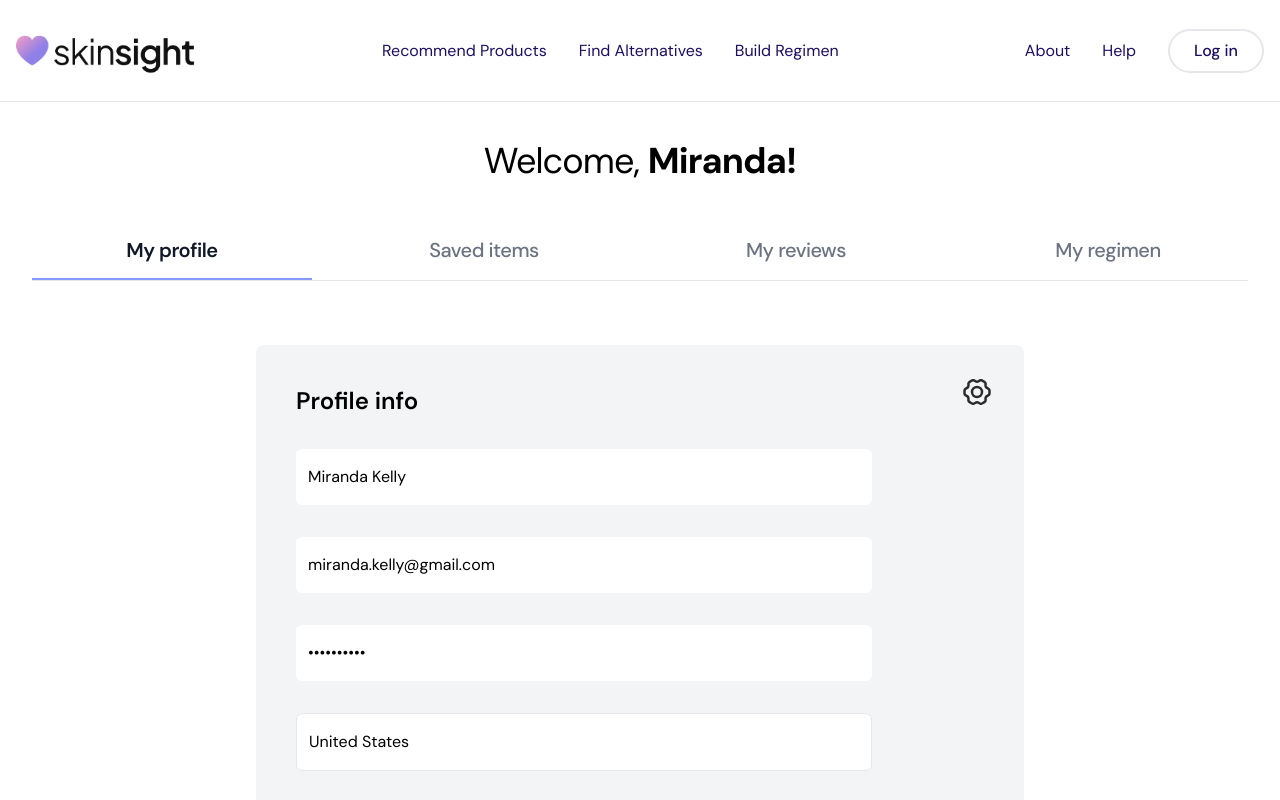
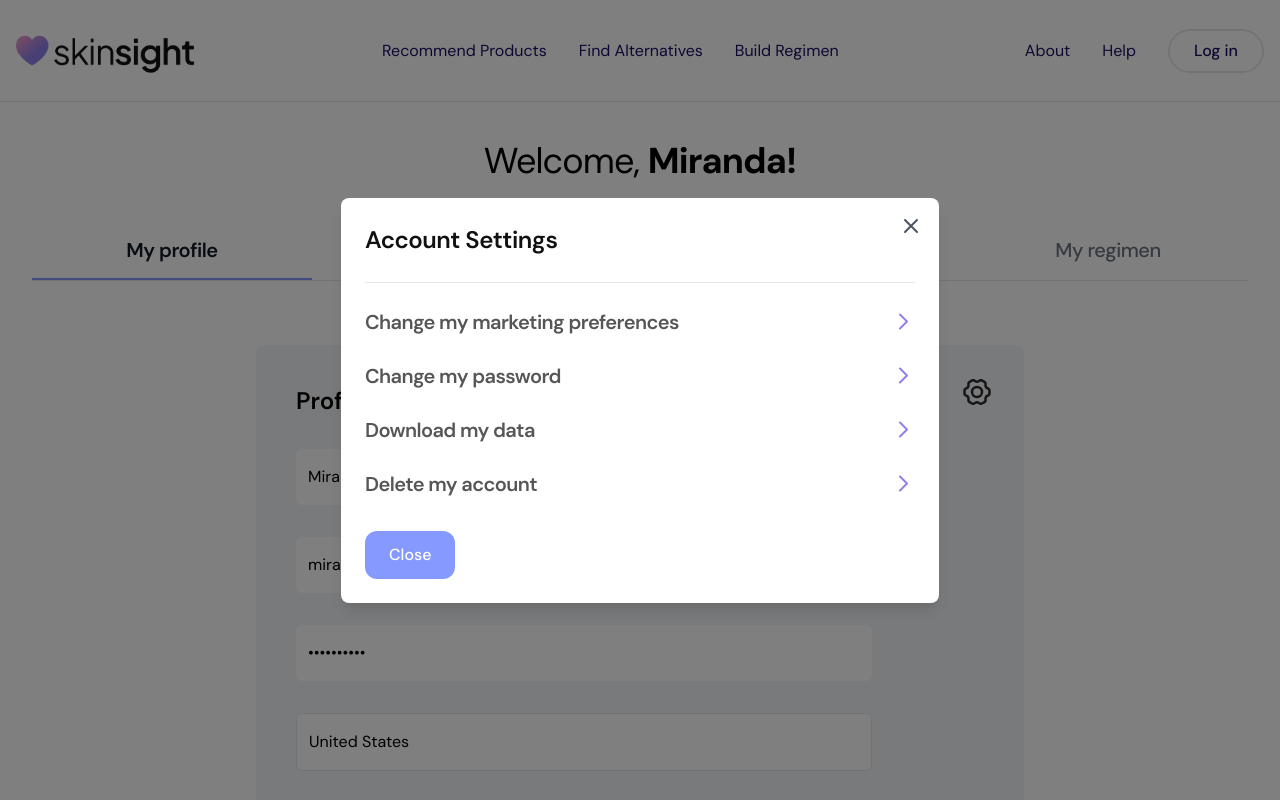
Before and after one commit to Btocode/skinsight__frontend, a Next.js app: page /my-profile in a window 1280 px wide. Both pictures are taken after a click on the button "Settings". Shown: the top 800 px of the page. Built offline with nearby package versions, Linux system fonts and the light colour scheme.

Commit message:
feat: add settings component design: marketing-preference, change-password, download-data, delete-account

```diff
--- /dev/null
+++ b/src/app/(main)/(account)/_components/ChangePassword.tsx
@@ -0,0 +1,51 @@
+import Button from "@/components/common/Button";
+import { InputBox } from "@/components/common/InputBox";
+
+const ChangePassword = ({ onClose }: { onClose: () => void }) => {
+  return (
+    <div className="w-[550px]">
+      <Button
+        variant={"back"}
+        onClick={onClose}
+        icon={
+          <svg
+            width="24"
+            height="25"
+            viewBox="0 0 24 25"
+            fill="none"
+            xmlns="http://www.w3.org/2000/svg"
+          >
+            <path
+              d="M3 12.5L8 17.5M3 12.5L8 7.5M3 12.5H21"
+              stroke="#2C2C2C"
+              strokeWidth={2}
+              strokeLinecap="round"
+              strokeLinejoin="round"
+            />
+          </svg>
+        }
+      >
+        Back
+      </Button>
+      <h2 className="text-2xl font-semibold leading-[36px] tracking-[-0.02em] text-[#111111]">
+        Change password
+      </h2>
+      <hr className="w-full h-px my-6 bg-[#EFEFEF]" />
+      <p className="text-[16px] leading-[24px] tracking-[-3%] text-[#575656]">
+        To change your password, please enter your old password then create a
+        new one and repeat it.
+      </p>
+      <form action="" className="space-y-6 mt-6">
+        <InputBox placeholder="Enter you old password" />
+        <InputBox placeholder="Enter you new password" />
+        <InputBox placeholder="Repeat new password" />
+        <div className="flex items-center gap-4">
+          <Button>Save</Button>
+          <Button variant={"outline"}>Cancel</Button>
+        </div>
+      </form>
+    </div>
+  );
+};
+
+export default ChangePassword;
--- /dev/null
+++ b/src/app/(main)/(account)/_components/DeleteAccount.tsx
@@ -0,0 +1,47 @@
+import Button from "@/components/common/Button";
+import React from "react";
+
+const DeleteAccount = ({ onClose }: { onClose: () => void }) => {
+  return (
+    <div className="w-[550px]">
+      <Button
+        variant={"back"}
+        onClick={onClose}
+        icon={
+          <svg
+            width="24"
+            height="25"
+            viewBox="0 0 24 25"
+            fill="none"
+            xmlns="http://www.w3.org/2000/svg"
+          >
+            <path
+              d="M3 12.5L8 17.5M3 12.5L8 7.5M3 12.5H21"
+              stroke="#2C2C2C"
+              strokeWidth={2}
+              strokeLinecap="round"
+              strokeLinejoin="round"
+            />
+          </svg>
+        }
+      >
+        Back
+      </Button>
+      <h2 className="text-2xl font-semibold leading-[36px] tracking-[-0.02em] text-[#111111]">
+        Delete my account
+      </h2>
+      <hr className="w-full h-px my-6 bg-[#EFEFEF]" />
+      <p className="text-[16px] leading-[24px] tracking-[-3%] text-[#575656]">
+        Are you sure you want to delete your account? You will lose access to
+        the Skinsight tool and your saved items.
+      </p>
+
+      <div className="flex items-center gap-4 mt-6 pb-2">
+        <Button>Yes, delete</Button>
+        <Button variant={"outline"}>No, cancel</Button>
+      </div>
+    </div>
+  );
+};
+
+export default DeleteAccount;
--- /dev/null
+++ b/src/app/(main)/(account)/_components/DownloadData.tsx
@@ -0,0 +1,53 @@
+import Button from "@/components/common/Button";
+import Link from "next/link";
+import React from "react";
+
+const DownloadData = ({ onClose }: { onClose: () => void }) => {
+  return (
+    <div className="w-[550px]">
+      <Button
+        variant={"back"}
+        onClick={onClose}
+        icon={
+          <svg
+            width="24"
+            height="25"
+            viewBox="0 0 24 25"
+            fill="none"
+            xmlns="http://www.w3.org/2000/svg"
+          >
+            <path
+              d="M3 12.5L8 17.5M3 12.5L8 7.5M3 12.5H21"
+              stroke="#2C2C2C"
+              strokeWidth={2}
+              strokeLinecap="round"
+              strokeLinejoin="round"
+            />
+          </svg>
+        }
+      >
+        Back
+      </Button>
+      <h2 className="text-2xl font-semibold leading-[36px] tracking-[-0.02em] text-[#111111]">
+        Download my data
+      </h2>
+      <hr className="w-full h-px my-6 bg-[#EFEFEF]" />
+      <p className="text-[16px] leading-[24px] tracking-[-3%] text-[#575656]">
+        We will send you a copy of your data on your registered email address.
+        Kindly read our{" "}
+        <Link href={"/privacy-policy"} className="text-primary">
+          Terms & conditions{" "}
+        </Link>
+        before proceeding. You should be able to receive your data within 3
+        working days.
+      </p>
+
+      <div className="flex items-center gap-4 mt-6 pb-2">
+        <Button>Yes, download</Button>
+        <Button variant={"outline"}>Maybe later</Button>
+      </div>
+    </div>
+  );
+};
+
+export default DownloadData;
--- /dev/null
+++ b/src/app/(main)/(account)/_components/MarketingPreference.tsx
@@ -0,0 +1,55 @@
+import Button from "@/components/common/Button";
+import { Switch } from "@/components/common/Switch";
+
+const MarketingPreference = ({ onClose }: { onClose: () => void }) => {
+  return (
+    <div className="w-[550px]">
+      <Button
+        variant={"back"}
+        onClick={onClose}
+        icon={
+          <svg
+            width="24"
+            height="25"
+            viewBox="0 0 24 25"
+            fill="none"
+            xmlns="http://www.w3.org/2000/svg"
+          >
+            <path
+              d="M3 12.5L8 17.5M3 12.5L8 7.5M3 12.5H21"
+              stroke="#2C2C2C"
+              strokeWidth={2}
+              strokeLinecap="round"
+              strokeLinejoin="round"
+            />
+          </svg>
+        }
+      >
+        Back
+      </Button>
+      <h2 className="text-2xl font-semibold leading-[36px] tracking-[-0.02em] text-[#111111]">
+        Marketing preferences
+      </h2>
+      <hr className="w-full h-px my-6 bg-[#EFEFEF]" />
+      <ul className="list-none m-0 space-y-6 mb-8">
+        <Step enabled label="Send me marketing emails" />
+        <Step enabled={false} label="Send me new updates about Skinsight" />
+        <Step enabled label="Use my data to improve Skinsight algorithms" />
+      </ul>
+      <Button onClick={onClose}>Close</Button>
+    </div>
+  );
+};
+
+export default MarketingPreference;
+
+const Step = ({ label, enabled }: { label: string; enabled: boolean }) => {
+  return (
+    <li className="flex items-center justify-between cursor-pointer">
+      <span className="text-xl font-semibold leading-[30px] tracking-[-0.03em] text-[#575656]">
+        {label}
+      </span>
+      <Switch enabled={enabled} onToggle={() => {}} />
+    </li>
+  );
+};
--- a/src/app/(main)/(account)/_components/ProfileForm.tsx
+++ b/src/app/(main)/(account)/_components/ProfileForm.tsx
@@ -1,16 +1,11 @@
 "use client";
 
-import Image from "next/image";
+import SettingsModal from "./SettingsModal";
 
 export default function ProfileForm() {
   return (
     <div className="max-w-3xl mx-auto p-10 bg-gray-100 rounded-lg relative">
-      <button
-        className="absolute right-8 top-8 text-gray-500 hover:text-gray-700"
-        aria-label="Settings"
-      >
-        <Image src={"/settings.svg"} alt="settings" width={30} height={30} />
-      </button>
+      <SettingsModal />
 
       <form className="max-w-xl space-y-8">
         <div className="flex justify-between items-center mb-6">
--- /dev/null
+++ b/src/app/(main)/(account)/_components/SettingsModal.tsx
@@ -0,0 +1,95 @@
+"use client";
+import Button from "@/components/common/Button";
+import Modal from "@/components/common/Modal";
+import Image from "next/image";
+import { useCallback, useState } from "react";
+import MarketingPreference from "./MarketingPreference";
+import ChangePassword from "./ChangePassword";
+import DownloadData from "./DownloadData";
+import DeleteAccount from "./DeleteAccount";
+
+const SettingsModal = () => {
+  const [state, setState] = useState<string | null>(null);
+  const [open, setOpen] = useState(false);
+  const onClose = useCallback(() => setOpen(false), []);
+  return (
+    <>
+      <button
+        onClick={() => setOpen(true)}
+        className="absolute right-8 top-8 text-gray-500 hover:text-gray-700"
+        aria-label="Settings"
+      >
+        <Image src={"/settings.svg"} alt="settings" width={30} height={30} />
+      </button>
+      <Modal isOpen={open} onClose={onClose}>
+        {state === "marketing" ? (
+          <MarketingPreference onClose={() => setState(null)} />
+        ) : state === "password" ? (
+          <ChangePassword onClose={() => setState(null)} />
+        ) : state === "download" ? (
+          <DownloadData onClose={() => setState(null)} />
+        ) : state === "delete" ? (
+          <DeleteAccount onClose={() => setState(null)} />
+        ) : (
+          <div className="w-[550px]">
+            <h2 className="text-2xl font-semibold leading-[36px] tracking-[-0.02em] text-[#111111]">
+              Account Settings
+            </h2>
+            <hr className="w-full h-px my-6 bg-[#EFEFEF]" />
+            <ul className="list-none m-0 space-y-6 mb-8">
+              <Step
+                onClick={() => setState("marketing")}
+                label="Change my marketing preferences"
+              />
+              <Step
+                onClick={() => setState("password")}
+                label="Change my password"
+              />
+              <Step
+                onClick={() => setState("download")}
+                label="Download my data"
+              />
+              <Step
+                onClick={() => setState("delete")}
+                label="Delete my account"
+              />
+            </ul>
+            <Button onClick={onClose}>Close</Button>
+          </div>
+        )}
+      </Modal>
+    </>
+  );
+};
+
+export default SettingsModal;
+
+const Step = ({ label, onClick }: { label: string; onClick: () => void }) => {
+  return (
+    <li
+      onClick={onClick}
+      className="flex items-center justify-between cursor-pointer"
+    >
+      <span className="text-xl font-semibold leading-[30px] tracking-[-0.03em] text-[#575656]">
+        {label}
+      </span>
+      <span className="inline-block -rotate-90">
+        <svg
+          width="24"
+          height="25"
+          viewBox="0 0 24 25"
+          fill="none"
+          xmlns="http://www.w3.org/2000/svg"
+        >
+          <path
+            d="M19 9.5L12 16.5L5 9.5"
+            stroke="#8F80E8"
+            strokeWidth="2"
+            strokeLinecap="round"
+            strokeLinejoin="round"
+          />
+        </svg>
+      </span>
+    </li>
+  );
+};
```
